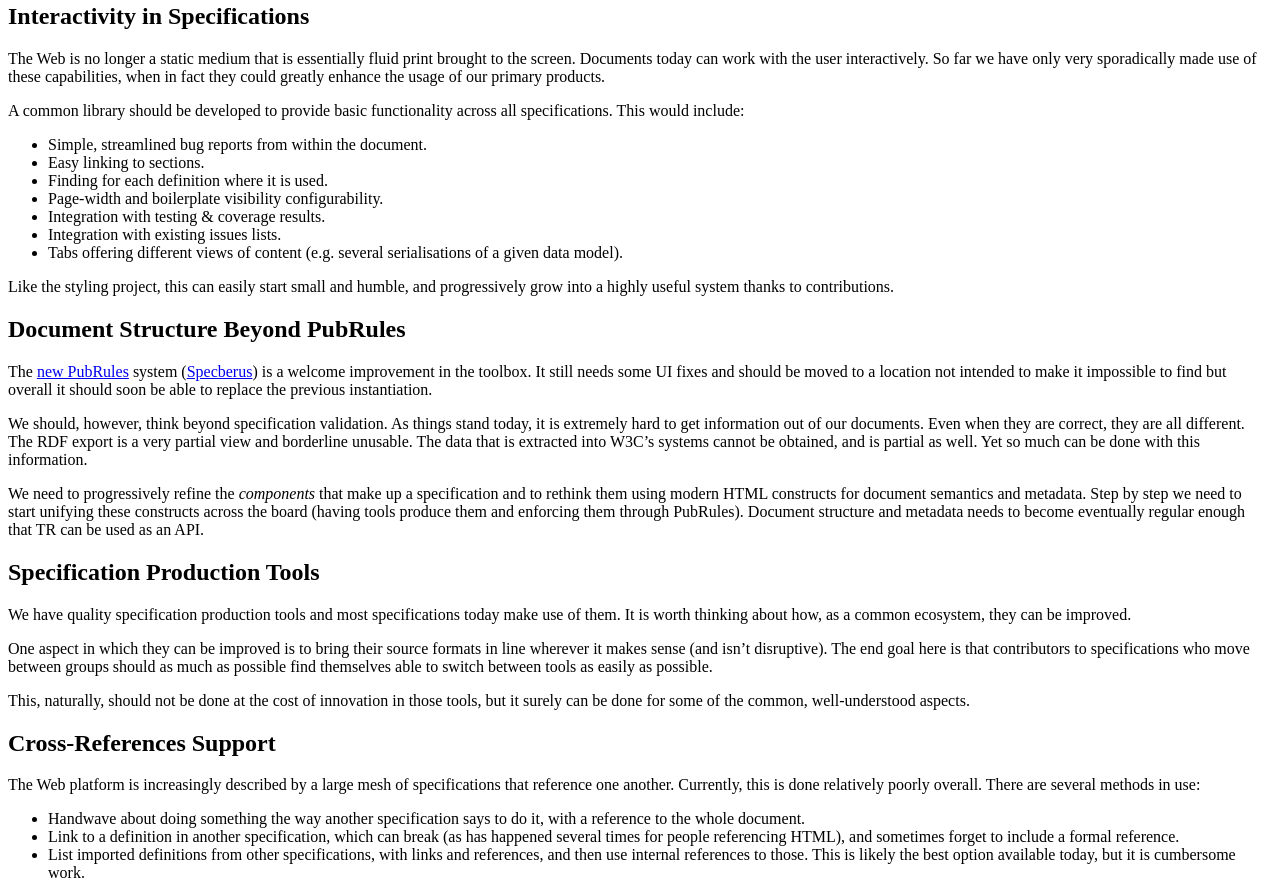
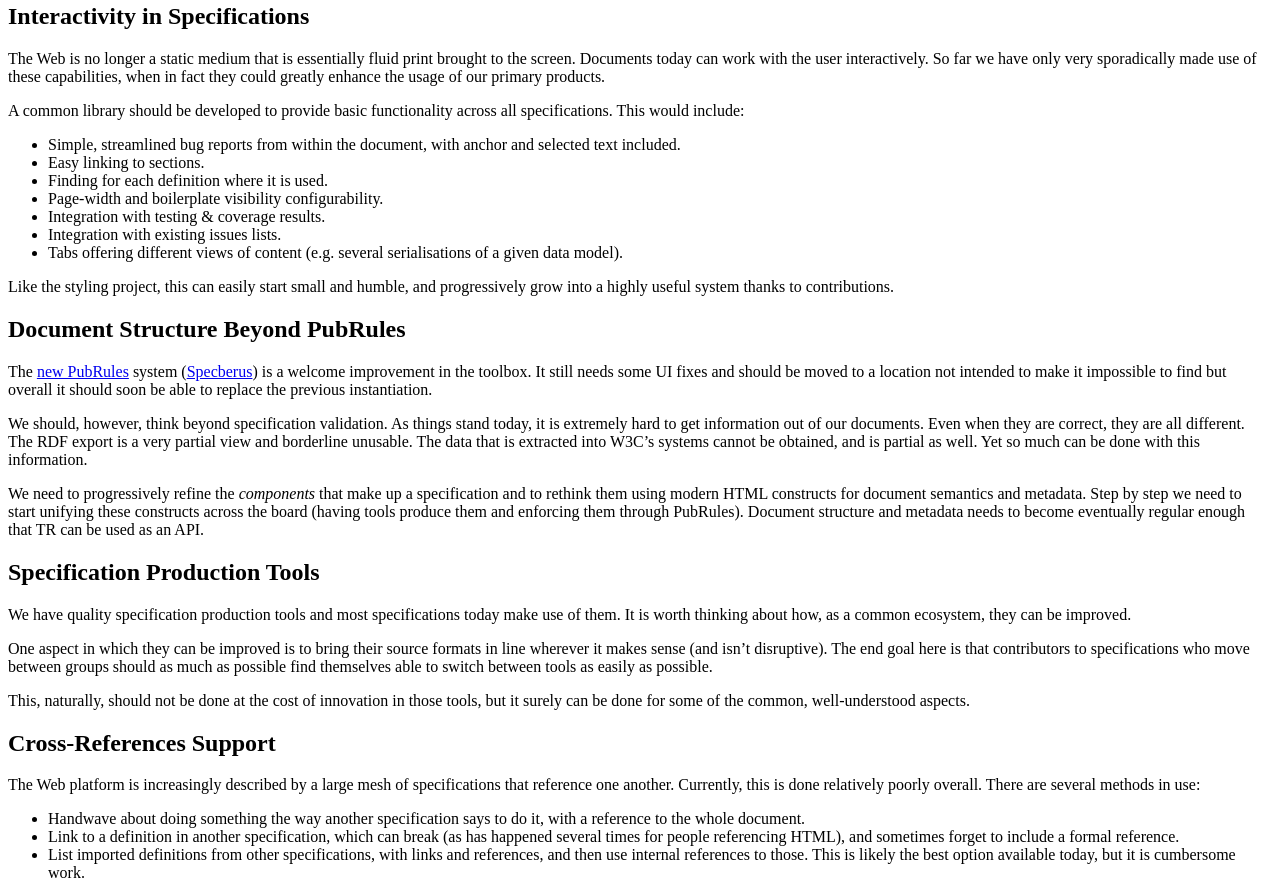
Before and after one commit to w3c/modern-tooling, a plain HTML site: page index.html in a window 1280 px wide. Shown: the part 2013-2908 px from the top of the page. Drawn offline with Linux system fonts and the light colour scheme.

Commit message:
clarify bug from within document

```diff
--- a/index.html
+++ b/index.html
@@ -271,7 +271,10 @@
             specifications. This would include:
           </p>
           <ul>
-            <li>Simple, streamlined bug reports from within the document.</li>
+            <li>
+              Simple, streamlined bug reports from within the document, with anchor and selected
+              text included.
+            </li>
             <li>Easy linking to sections.</li>
             <li>Finding for each definition where it is used.</li>
             <li>Page-width and boilerplate visibility configurability.</li>
```
